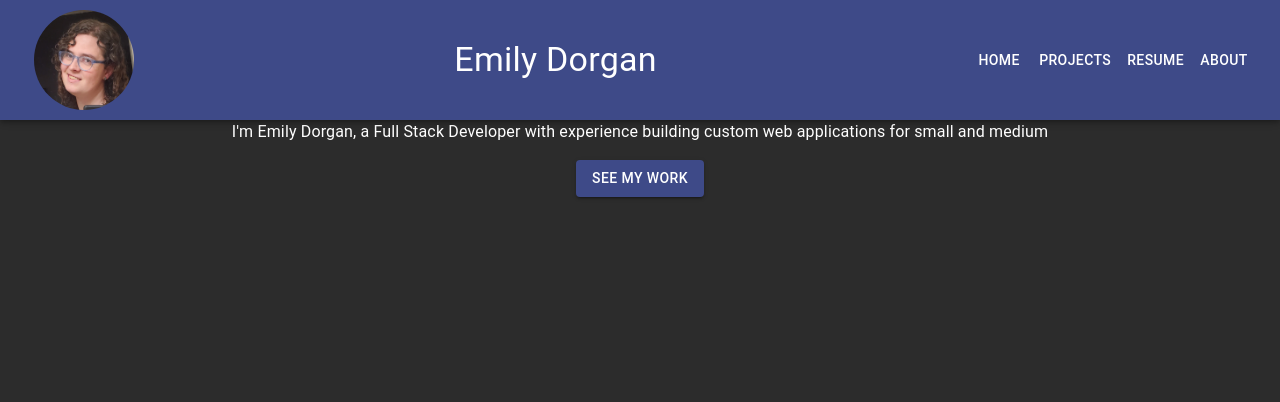
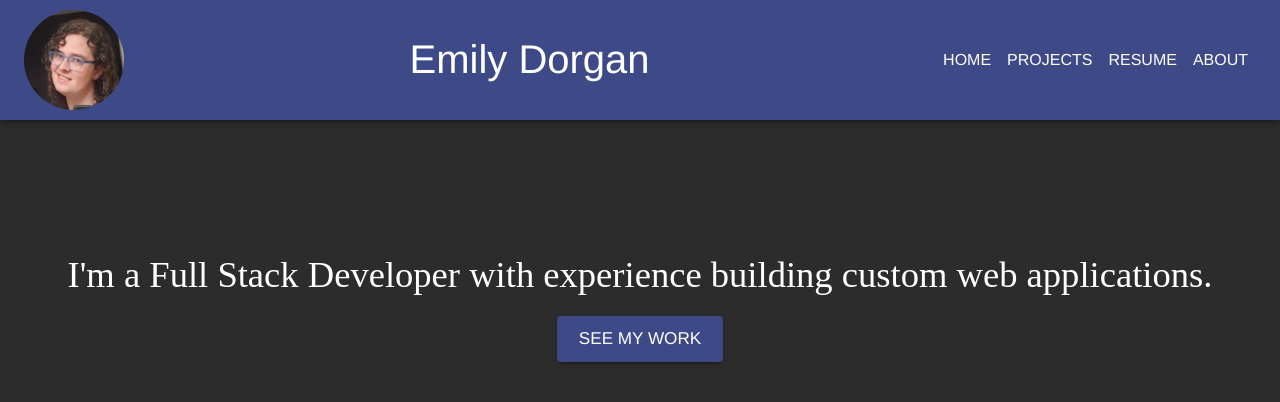
Before and after one commit to emdorgan/portfolio, a React (Vite) app: page / in a window 1280 px wide. Shown: the top 402 px of the page. Built offline with nearby package versions, Linux system fonts and the light colour scheme.

Commit message:
refactor: change font, styling

```diff
--- a/src/App.tsx
+++ b/src/App.tsx
@@ -20,7 +20,14 @@ const theme = createTheme({
         text: {
             primary: '#fff'
         }
-    }
+    },
+    typography: {
+        "fontFamily": `"Helvetica", "Arial", sans-serif`,
+        "fontSize": 16,
+        "fontWeightLight": 300,
+        "fontWeightRegular": 400,
+        "fontWeightMedium": 500
+       }
 });
 
 const App = () => {
--- a/src/components/ImageCard.tsx
+++ b/src/components/ImageCard.tsx
@@ -15,7 +15,7 @@ const ImageCard = ({project} : Props) => {
         <Card sx={{ maxWidth: 400, border: '1px solid #fff', color: '#fff', m: '1em' }}>
             <CardMedia
                 component="img"
-        alt="green iguana"
+                alt={project.imageAltText}
                 height="300"
                 image={project.image}
             />
@@ -29,7 +29,7 @@ const ImageCard = ({project} : Props) => {
             </CardContent>
             <CardActions sx={{display: 'flex', justifyContent: 'center'}}>
                 <Button sx={{m: '2em'}} variant='contained' onClick={()=> window.open(project.repo)}>View Repo</Button>
-        <Button sx={{m: '2em'}} variant='contained' onClick={()=> window.open(project.deployed)}>View Deployed</Button>
+                {project.deployed && <Button sx={{m: '2em'}} variant='contained' onClick={()=> window.open(project.deployed)}>View Deployed</Button>}
             </CardActions>
         </Card>
     );
--- a/src/components/Layout.tsx
+++ b/src/components/Layout.tsx
@@ -20,7 +20,6 @@ import resume from '../assets/pdf/emd-portfolio.pdf'
 
 //@TODO make variant where resume link is different based on if the user followed the link from my tech solutions resume or my web dev resume
 
-//@TODO center the image on mobile screens
 const domWindow = window;
 
 interface Props {
@@ -47,7 +46,22 @@ const Layout = (props: Props) => {
         <List>
         {navItems.map((item) => (
             <ListItem key={item} disablePadding>
-                <ListItemButton key={item} sx={{ textAlign: 'center' }}>
+                <ListItemButton
+                    key={item}
+                    sx={{ textAlign: 'center' }}
+                    onClick={() => {
+                        switch (item) {
+                            case 'Home':
+                                navigate('/');
+                                break;
+                            case 'Resume':
+                                domWindow.open(resume);
+                                break;
+                            default:
+                            navigate(`/${item.toLocaleLowerCase()}`);
+                        }
+                    }}
+                >
                     <ListItemText primary={item} />
                 </ListItemButton>
             </ListItem>
@@ -59,7 +73,7 @@ const Layout = (props: Props) => {
     const container = window !== undefined ? () => window().document.body : undefined;
 
     return (
-    <Box sx={{ display: 'flex' }}>
+    <Box sx={{ display: 'flex'}}>
         <CssBaseline />
         <AppBar component="nav">
         <Toolbar>
@@ -68,25 +82,25 @@ const Layout = (props: Props) => {
             aria-label="open drawer"
             edge="start"
             onClick={handleDrawerToggle}
-            sx={{ mr: 2, display: { sm: 'none' } }}
+            sx={{ mr: 2, display: { lg: 'none' }}}
             >
-            <MenuIcon />
+            <MenuIcon sx={{fontSize: '2em'}} />
             </IconButton>
             <Avatar
                 alt="Emily Dorgan"
                 src={profilePicture}
-                sx={{width: '100px', height: '100px', m: '10px'}}
+                sx={{width: '100px', height: '100px', m: {lg: '10px 0px 10px 0%', sm: '10px 0px 10px 30%', xs: '10px 0px 10px 15%',}}}
                 onClick={()=> navigate('/')}
                 style={{ cursor: 'pointer' }}
             />
             <Typography
             variant="h4"
             component="div"
-            sx={{ flexGrow: 1, display: { xs: 'none', sm: 'block' } }}
+            sx={{ flexGrow: 1, display: { md: 'none', sm: 'none', xs: 'none', lg: 'block' }, fontSize: 40}}
             >
             Emily Dorgan
             </Typography>
-            <Box sx={{ display: { xs: 'none', sm: 'block' } }}>
+            <Box sx={{ display: { md: 'none', sm: 'none', xs: 'none', lg: 'block' } }}>
             {navItems.map((item) => (
                 <Button
                     key={item}
@@ -120,7 +134,7 @@ const Layout = (props: Props) => {
             keepMounted: true,
             }}
             sx={{
-            display: { xs: 'block', sm: 'none' },
+            display: { md: 'block', lg: 'none' },
             '& .MuiDrawer-paper': { boxSizing: 'border-box', width: drawerWidth },
             }}
         >
--- a/src/pages/Home.tsx
+++ b/src/pages/Home.tsx
@@ -1,18 +1,34 @@
-import { Button, Container, Typography } from "@mui/material"
+import { useTheme } from "@emotion/react";
+import { Button, Container, Typography, useMediaQuery } from "@mui/material"
 import Grid from '@mui/material/Unstable_Grid2';
 import { useNavigate } from "react-router-dom";
 
 const Home = () => {
     const navigate = useNavigate();
+    const theme = useTheme();
+    const isLargeScreen = useMediaQuery(theme.breakpoints.up('lg'));
+
+    const largeScreenStyling = {
+        m: '10% 0 1% 0',
+        fontSize: '2em',
+        fontFamily:'Ariel'
+    };
+
+    const smallScreenStyling = {
+        m: '5%',
+        fontSize: '1.5em',
+        fontFamily:'Ariel'
+    }
+
 
     return (
         <Container maxWidth={false} disableGutters sx={{ marginTop: '120px' }}>
-            <Grid container spacing={2}>
+            <Grid container spacing={0}>
                 <Grid xs={12}>
-                    <Typography>I'm Emily Dorgan, a Full Stack Developer with experience building custom web applications for small and medium</Typography>
+                    <Typography sx={isLargeScreen ? largeScreenStyling : smallScreenStyling}>I'm a Full Stack Developer with experience building custom web applications.</Typography>
                 </Grid>
                 <Grid xs={12}>
-                    <Button variant='contained' onClick={()=> navigate('/projects')}>See my Work</Button>
+                    <Button size="large" variant='contained' onClick={()=> navigate('/projects')}>See my Work</Button>
                 </Grid>
             </Grid>
         </Container>
--- a/src/pages/Projects.tsx
+++ b/src/pages/Projects.tsx
@@ -6,19 +6,19 @@ import kitchy from '../assets/images/kitschy.png';
 import ImageCard from "../components/ImageCard";
 import { useTheme } from "@emotion/react";
 
-//@TODO Re-host Traveleeze, it's broken
-
 export type Project = {
     image : string;
+    imageAltText : string;
     title : string;
     description : string;
     repo : string;
-    deployed : string;
+    deployed ?: string;
 }
 
 const projectList : Project[] = [
     {
         image: catventure,
+        imageAltText: 'Screenshot of catventure',
         title: 'Catventure!',
         description: 'Turn based Role Playing Game with cute cats, coded with the MERN stack',
         repo: 'https://github.com/emdorgan/catventure-game',
@@ -26,19 +26,20 @@ const projectList : Project[] = [
     },
     {
         image: traveleeze,
+        imageAltText: 'Screenshot of Traveleeze',
         title: 'Traveleeze',
         description: 'Trip planner app with custom packing lists, full-stack app with MySQL database',
         repo: 'https://github.com/emdorgan/trip-planner',
-        deployed: 'https://evening-fjord-31070.herokuapp.com/',
     },
     {
         image: kitchy,
+        imageAltText: 'Screenshot of Kitchy',
         title: 'Kitchy',
         description: 'Search recipies, save your favorites and compile a grocery list, coded with jQuery',
         repo: 'https://github.com/emdorgan/kitschy-app',
         deployed: 'https://starryblue7.github.io/kitschy-app/',
-    }
-]
+    },
+];
 
 const Projects = () => {
     const theme = useTheme();
```
Lines whose indentation alone changed are shown as unchanged.
